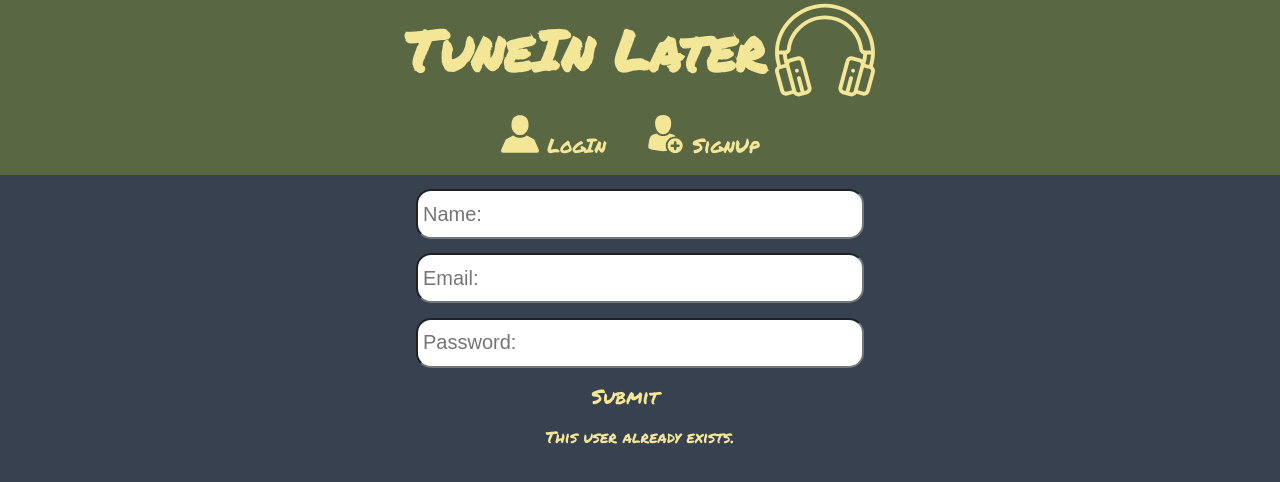
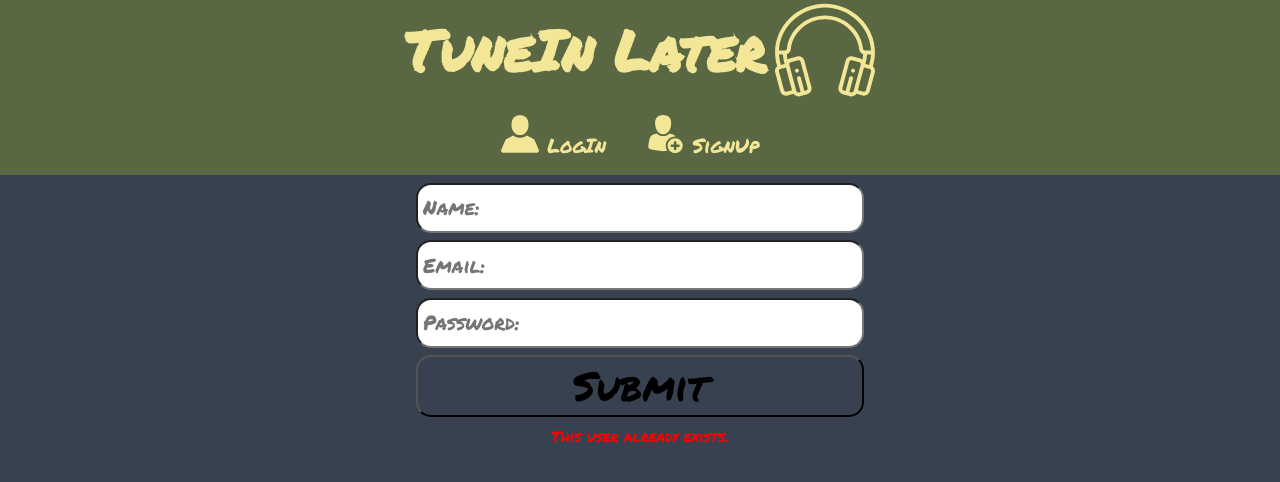
Before and after one commit to eoneill23/tune_in_later, a React (Create React App) app: page /signup in a window 1280 px wide. Both pictures are taken after typing "Sample", "name@example.com", "Sample" into the empty fields and a click on the button "Submit". Shown: the top 482 px of the page. Built offline with nearby package versions, Linux system fonts and the light colour scheme; no server answers.

Commit message:
Add error styling

```diff
--- a/src/Components/Apps/App.css
+++ b/src/Components/Apps/App.css
@@ -2,12 +2,12 @@
   margin: 0;
   padding: 0;
   box-sizing: border-box;
+  font-family: 'Permanent Marker', cursive;
 }
 
 header {
   height: 175px;
   width: 100%;
-  font-family: 'Permanent Marker', cursive;
   font-size: 3em;
   background-color: #596743;
   color: #F4E697;
@@ -30,12 +30,12 @@ img {
 text-align: center;
 }
 
-button {
+#newUser-button, #existingUser-button {
   font-size: 20px;
   color: #F4E697;
   background-color: transparent;
+  background-position: center;
   border: none;
-  background-position: center;
   margin-right: 30px;
 }
 
--- a/src/Components/Apps/App.js
+++ b/src/Components/Apps/App.js
@@ -22,11 +22,11 @@ class App extends Component {
           <article className="buttonContainer">
             <Link to="/login">
             <img id="existingUser" src={require('./user-silhouette.svg')} alt=""/>
-            <button>LogIn</button>
+            <button id="existingUser-button">LogIn</button>
             </Link>
             <Link to="/signup">
             <img id="newUser" src={require('./new-user.svg')} alt=""/>
-            <button>SignUp</button>
+            <button id="newUser-button">SignUp</button>
             </Link>
           </article>}
         </header>
--- a/src/Components/Forms/LogInForm.css
+++ b/src/Components/Forms/LogInForm.css
@@ -22,3 +22,13 @@ input {
     border-radius: 15px;
     padding: 5px;
 }
+
+.loginUser {
+    font-size: 40px;
+    border-radius: 15px;
+}
+
+#error {
+    font-size: 15px;
+    color: red;
+}
--- a/src/Components/Forms/LogInForm.js
+++ b/src/Components/Forms/LogInForm.js
@@ -62,14 +62,14 @@ class LogInForm extends Component {
 					value={this.state.password}
 					onChange={this.handleChange}
 					required/>
-					<button
+					<button className="loginUser"
 						onClick={event => this.handleSubmit(event)}
 					>
 						Submit
 					</button>
 				</form>
 				<p>Are you a new user? <Link to="/signup">Sign Up Here</Link></p>
-				{this.state.error && <p>The email and/or password do not match an existing user.</p>}
+				{this.state.error && <p id="error">The email and/or password do not match an existing user.</p>}
 			</article>
 		)
 	}
--- a/src/Components/Forms/SearchForm.css
+++ b/src/Components/Forms/SearchForm.css
@@ -1,11 +1,9 @@
 * {
     margin: 0;
     box-sizing: border-box;
+    font-family: 'Permanent Marker', cursive;
 }
 
 button {
-    font-family: 'Permanent Marker', cursive;
     background-color: transparent;
-    border: none;
-    background-position: center;
 }
--- a/src/Components/Forms/SignUpForm.css
+++ b/src/Components/Forms/SignUpForm.css
@@ -22,3 +22,17 @@ input {
     border-radius: 15px;
     padding: 5px;
 }
+
+.addUser {
+    font-size: 40px;
+    border-radius: 15px;
+}
+
+.addUser:hover {
+    border: 2px solid #CC7B3A;
+}
+
+#error {
+    font-size: 15px;
+    color: red;
+}
--- a/src/Components/Forms/SignUpForm.js
+++ b/src/Components/Forms/SignUpForm.js
@@ -10,7 +10,7 @@ class SignUpForm extends Component {
 	constructor() {
 		super();
 		this.state = {
-      name: "",
+      		name: "",
 			email: "",
 			password: "",
 			error: ""
@@ -32,12 +32,13 @@ class SignUpForm extends Component {
 		this.userLogin(user);
 		this.clearInputs();
 
+
 	}
 
 	userLogin = (user) => {
 		addUser(user)
 		.then(user => this.props.validUser(user))
-    .catch(error => this.setState({error}))
+    	.catch(error => this.setState({error}))
 	}
 
 	clearInputs = () => {
@@ -73,13 +74,13 @@ class SignUpForm extends Component {
 					value={this.state.password}
 					onChange={this.handleChange}
 					required/>
-					<button
+					<button className="addUser"
 						onClick={event => this.handleSubmit(event)}
 					>
 						Submit
 					</button>
 				</form>
-				{this.state.error && <p>This user already exists.</p>}
+				{this.state.error && <p id="error">This user already exists.</p>}
 			</article>
 		)
 	}
```
